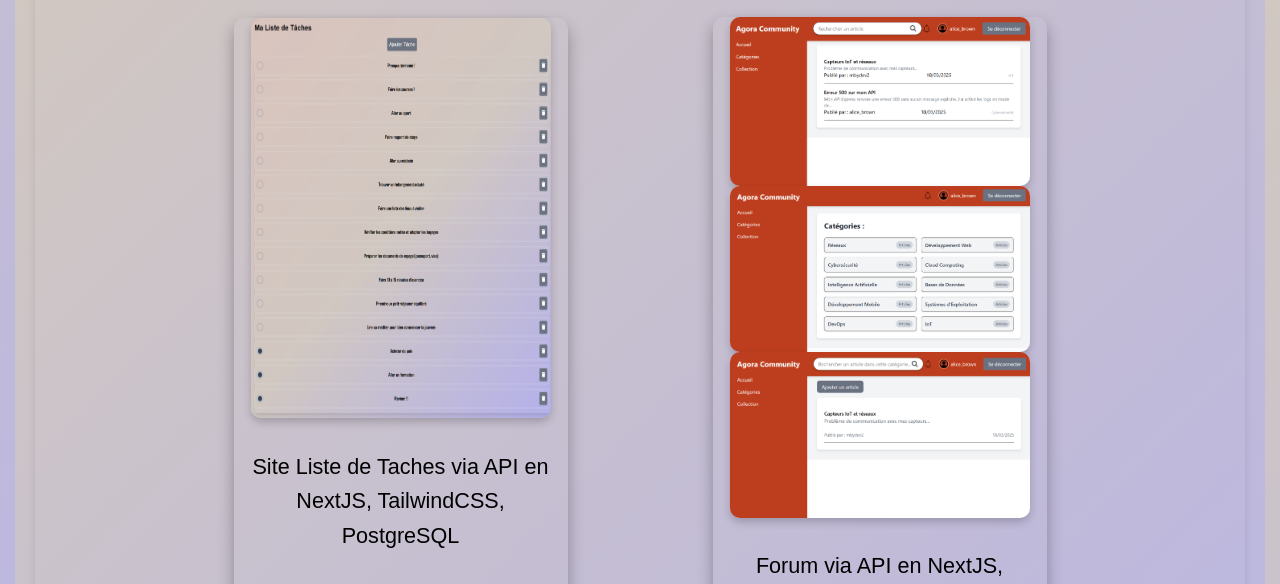
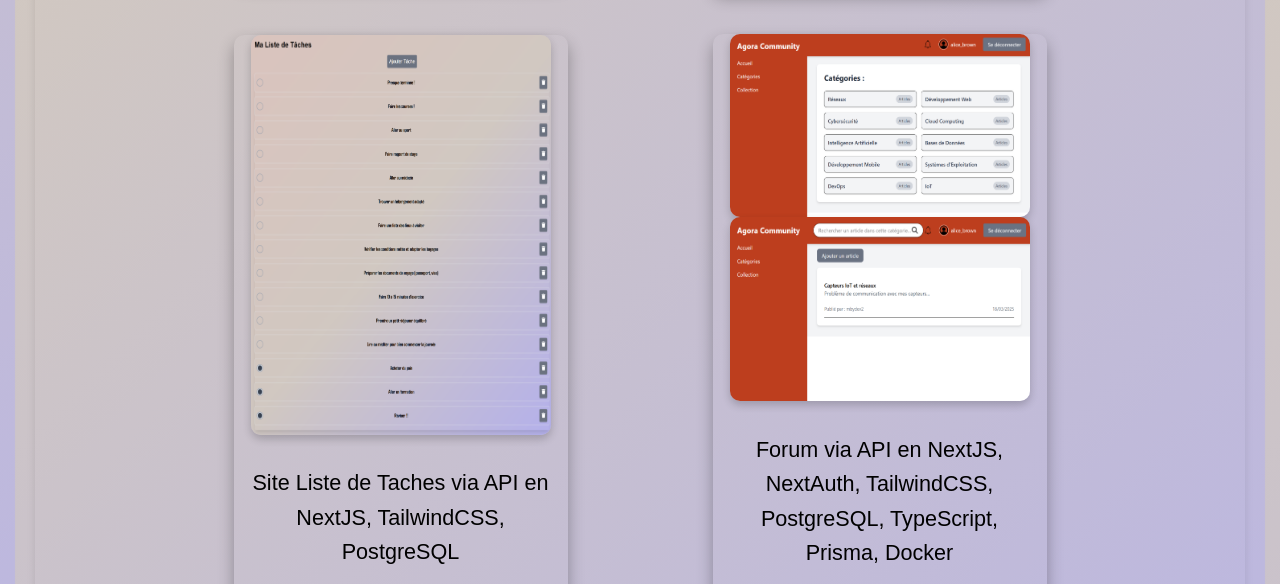
Before and after one commit to maryambghm/portfolio, a plain HTML site: page index.html in a window 1280 px wide. Shown: the part 3015-3599 px from the top of the page. Drawn offline with Linux system fonts and the light colour scheme; no server answers; a web font is replaced by a local one.

Commit message:
Responsive ajusté !

```diff
--- a/index.html
+++ b/index.html
@@ -220,8 +220,6 @@
                 <!-- PROJET 6 -->
                 <div class="agora-community">
                     <div class="project_container">
-                        <img class="project_img" src="src/img/projet/agora/page articles.png"
-                            alt="Page affichage articles" width="90px">
                         <img class="project_img" src="src/img/projet/agora/page categories.png"
                             alt="Page affichage catégorie" width="90px">
                         <img class="project_img" src="src/img/projet/agora/page add article.png"
--- a/style.css
+++ b/style.css
@@ -318,6 +318,8 @@ nav a:hover {
     max-width: 400px;
     box-shadow: 0 8px 16px rgba(0, 0, 0, 0.3);
     max-height: 600px;
+    min-height: 580px;
+    min-width: 300px;
 
     /* Limite la largeur du conteneur */
 }
@@ -744,7 +746,8 @@ footer {
 
     .project_container {
         max-width: 320px;
-     }
+    }
+        /*
     .agora-community .project_container {
         padding: auto;
     }
```
Also changed, not shown: src/img/projet/agora/page add article cp.png (added), src/img/projet/agora/page articles cp.png (added).
